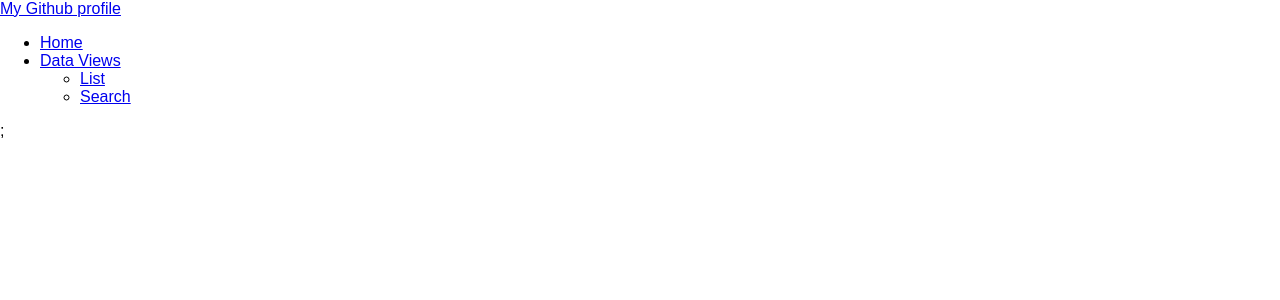
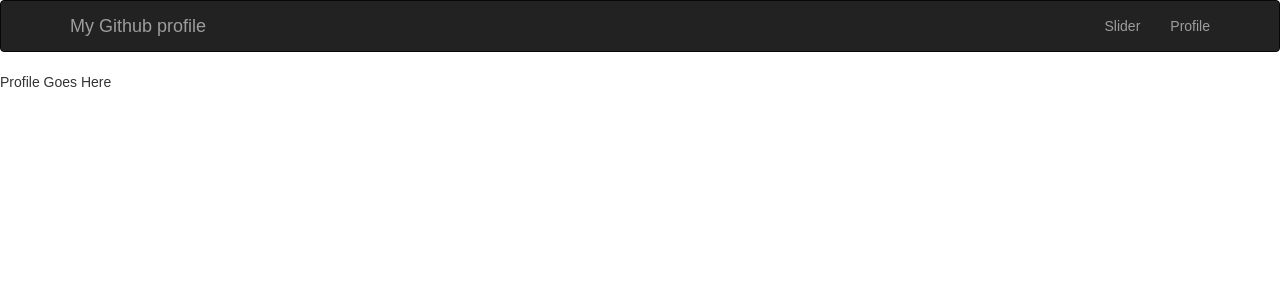
Before and after one commit to sunsnba/glider, a React (Create React App) app: page / in a window 1280 px wide. Shown: the top 300 px of the page. Built offline with nearby package versions, Linux system fonts and the light colour scheme.

Commit message:
profile and slider components added

```diff
--- a/public/index.html
+++ b/public/index.html
@@ -19,7 +19,9 @@
       work correctly both with client-side routing and a non-root public URL.
       Learn how to configure a non-root public URL by running `npm run build`.
     -->
-    <title>React App</title>
+    <link rel="stylesheet" href="https://maxcdn.bootstrapcdn.com/bootstrap/3.3.7/css/bootstrap.min.css" integrity="sha384-BVYiiSIFeK1dGmJRAkycuHAHRg32OmUcww7on3RYdg4Va+PmSTsz/K68vbdEjh4u" crossorigin="anonymous">
+
+    <title>My Github Profile</title>
   </head>
   <body>
     <noscript>
--- a/src/components/App.js
+++ b/src/components/App.js
@@ -1,8 +1,17 @@
 import React, { Component } from 'react';
 import {Navbar, Nav, MenuItem, NavDropdown, NavItem, Table} from 'react-bootstrap';
-
+import Profile from './Profile'
+import Slider from './Slider'
 
 class App extends Component {
+
+  constructor(props) {
+    super(props)
+    this.state = {
+      currentTab : 'profile'
+    }
+  }
+
   render() {
     return (
       <div>
@@ -13,16 +22,15 @@ class App extends Component {
         </Navbar.Brand>
       </Navbar.Header>
       <Nav pullRight>
-        <NavItem eventKey={1} href="#">
-          Home
-        </NavItem>
-        <NavDropdown eventKey={3} title="Data Views" id="basic-nav-dropdown">
-          <MenuItem eventKey={3.1}>List</MenuItem>
-          <MenuItem eventKey={3.2}>Search</MenuItem>
-        </NavDropdown>
+        <NavItem eventKey={1} href="#" onClick={() => this.setState({currentTab: 'slider'})}>Slider</NavItem>
+        <NavItem eventKey={2} href="#" onClick={() => this.setState({currentTab: 'profile'})}>Profile</NavItem>
       </Nav>
-    </Navbar>;
-      </div>
+    </Navbar>
+    <div>
+      {this.state.currentTab === 'slider' ? <Slider /> : false }
+      {this.state.currentTab === 'profile' ? <Profile /> : false }
+    </div>
+    </div>
     );
   }
 }
--- /dev/null
+++ b/src/components/Profile.js
@@ -0,0 +1,13 @@
+import React, { Component } from 'react';
+
+class Profile extends Component {
+  render() {
+    return (
+      <div>
+        <p> Profile Goes Here </p>
+      </div>
+    );
+  }
+}
+
+export default Profile;
--- /dev/null
+++ b/src/components/Slider.js
@@ -0,0 +1,13 @@
+import React, { Component } from 'react';
+
+class Slider extends Component {
+  render() {
+    return (
+      <div>
+        <p>Slider Goes Here...</p>
+      </div>
+    );
+  }
+}
+
+export default Slider;
```
